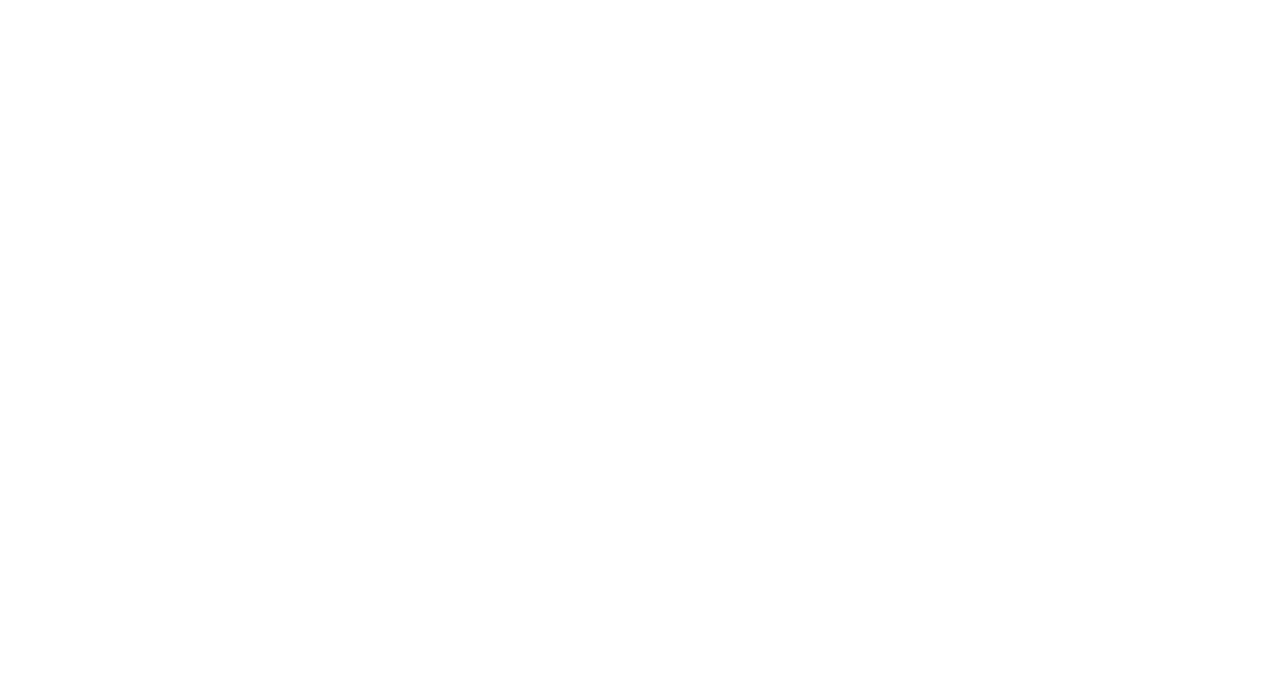
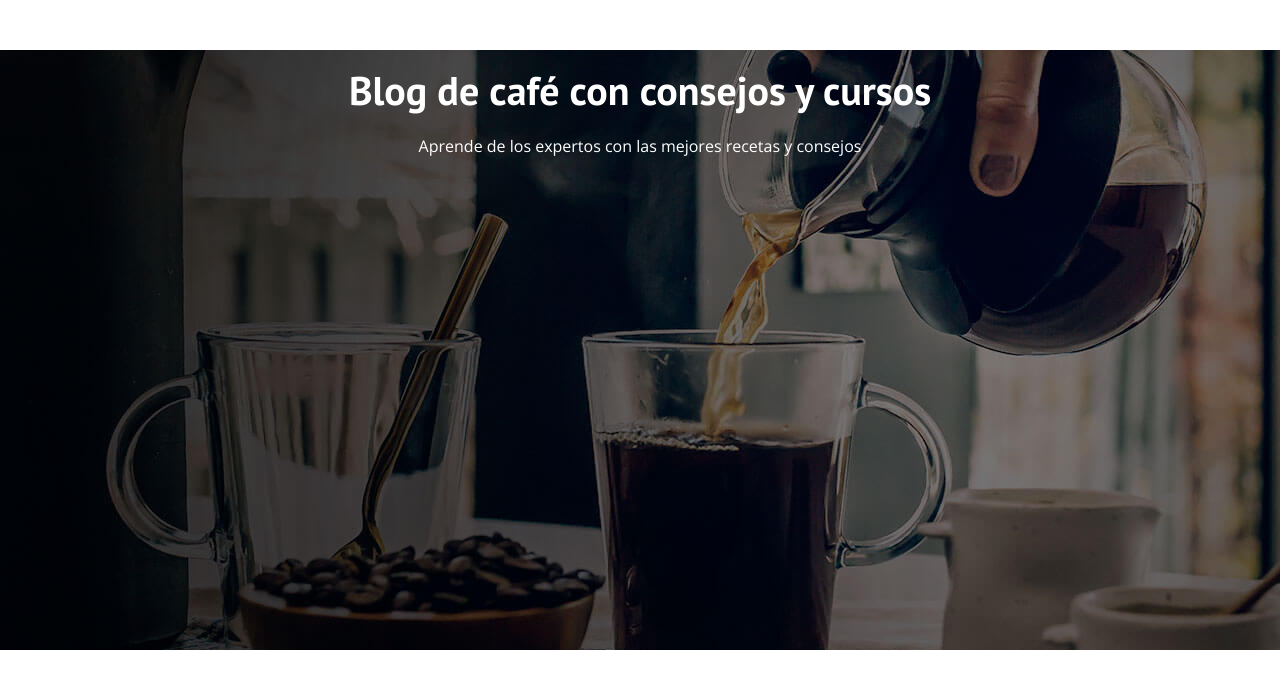
Before and after one commit to PabloArceE/BlogCaf-proyecto-web, a plain HTML site: page index.html in a window 1280 px wide. Drawn offline with nearby package versions, Linux system fonts and the light colour scheme.

Commit message:
código de header

```diff
--- a/css/style.css
+++ b/css/style.css
@@ -1,8 +1,8 @@
 /* ---------- CUSTOM PROPERTIES --------- */
 
 :root{
-    --fuenteHeading: font-family: 'PT Sans', sans-serif;
-    --fuenteParrafos: font-family: 'Open Sans', sans-serif;
+    --fuenteHeading: 'PT Sans', sans-serif;
+    --fuenteParrafos: 'Open Sans', sans-serif;
 
     --primario: #784d3c;
     --blanco: #ffffff;
@@ -53,10 +53,10 @@ h4{
     font-size: 2.8rem;
 }
 
-img{
-    /* max-width: 100%; */
+/* img{
+    max-width: 100%;
 }
-
+ */
 /*---------- UTILIDADES ----------*/
 
 .no-margin{
@@ -70,3 +70,19 @@ img{
 .centrar-texto{
     text-align: center;
 }
+
+/* ----- HEADER ----- */
+
+.header{
+    background-image: url(../img/banner.jpg);
+    height: 60rem;
+    width: 100%;
+    background-repeat: no-repeat;
+    background-position: center center;
+}
+
+.header__text{
+    color: var(--blanco);
+    text-align: center;
+    margin-top: 5rem;
+}
--- a/index.html
+++ b/index.html
@@ -13,6 +13,20 @@
 </head>
 
 <body>
+    <header class="header">
+        <div class="header__text">
+            <h2 class="no-margin">Blog de café con consejos y cursos</h2>
+            <p class="no-margin">Aprende de los expertos con las mejores recetas y consejos</p>
+        </div>
+    </header>
+
+    <main>
+
+    </main>
+
+    <footer>
+
+    </footer>
 
 </body>
 </html>
```
